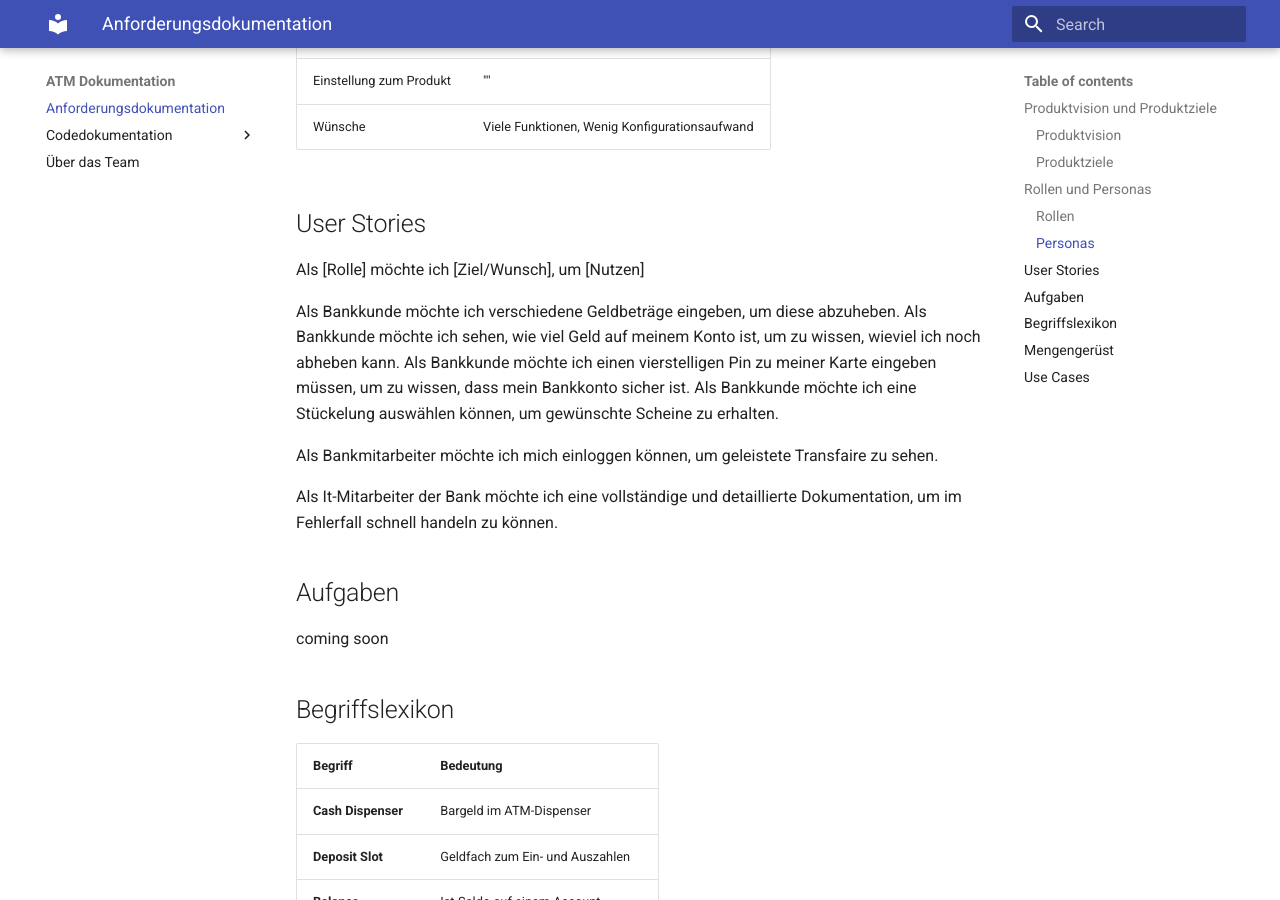
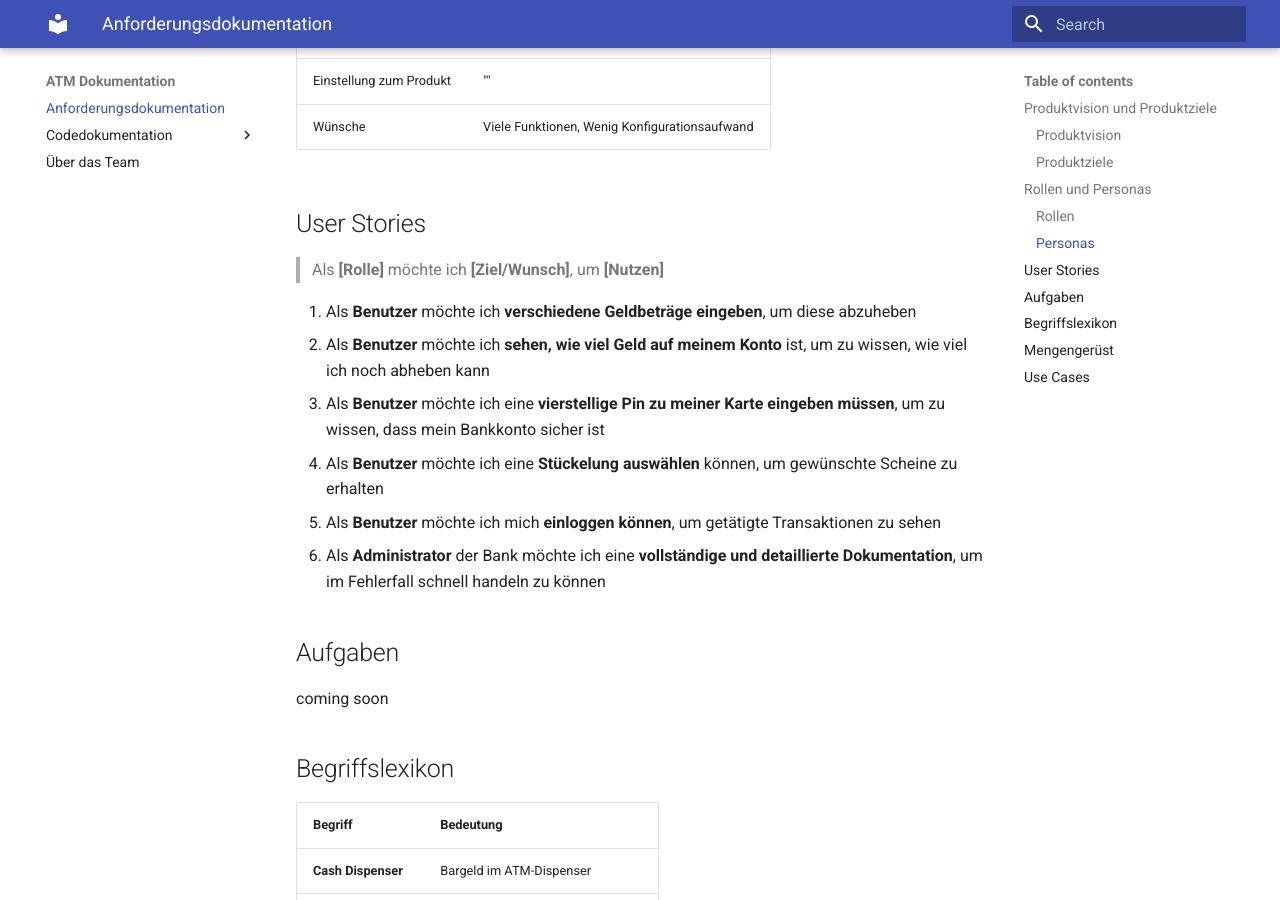
Before and after one commit to Halfpipe-SD/ATM, an MkDocs documentation site: the page built from docs/docs/requirements.md, in a window 1280 px wide and 900 px high, scrolled down 2668 px. Built offline with MkDocs 1.6.1 and Material for MkDocs 9.7.7, drawn with Linux system fonts in a browser that asks for light colours.

Commit message:
Formatted user stories

```diff
--- a/docs/docs/requirements.md
+++ b/docs/docs/requirements.md
@@ -73,16 +73,14 @@ Die Aufgabe unseres Teams ist es den bereits vorhandenen Code so zu überarbeite
 
 ## User Stories
 
-Als [Rolle] möchte ich [Ziel/Wunsch], um [Nutzen]
+> Als **[Rolle]** möchte ich **[Ziel/Wunsch]**, um **[Nutzen]**
 
-Als Bankkunde möchte ich verschiedene Geldbeträge eingeben, um diese abzuheben.
-Als Bankkunde möchte ich sehen, wie viel Geld auf meinem Konto ist, um zu wissen, wieviel ich noch abheben kann.
-Als Bankkunde möchte ich einen vierstelligen Pin zu meiner Karte eingeben müssen, um zu wissen, dass mein Bankkonto sicher ist.
-Als Bankkunde möchte ich eine Stückelung auswählen können, um gewünschte Scheine zu erhalten.
-
-Als Bankmitarbeiter möchte ich mich einloggen können, um geleistete Transfaire zu sehen.
-
-Als It-Mitarbeiter der Bank möchte ich eine vollständige und detaillierte Dokumentation, um im Fehlerfall schnell handeln zu können.
+1. Als **Benutzer** möchte ich **verschiedene Geldbeträge eingeben**, um diese abzuheben
+2. Als **Benutzer** möchte ich **sehen, wie viel Geld auf meinem Konto** ist, um zu wissen, wie viel ich noch abheben kann
+3. Als **Benutzer** möchte ich eine **vierstellige Pin zu meiner Karte eingeben müssen**, um zu wissen, dass mein Bankkonto sicher ist
+4. Als **Benutzer** möchte ich eine **Stückelung auswählen** können, um gewünschte Scheine zu erhalten
+5. Als **Benutzer** möchte ich mich **einloggen können**, um getätigte Transaktionen zu sehen
+6. Als **Administrator** der Bank möchte ich eine **vollständige und detaillierte Dokumentation**, um im Fehlerfall schnell handeln zu können
 
 
 ## Aufgaben
```
